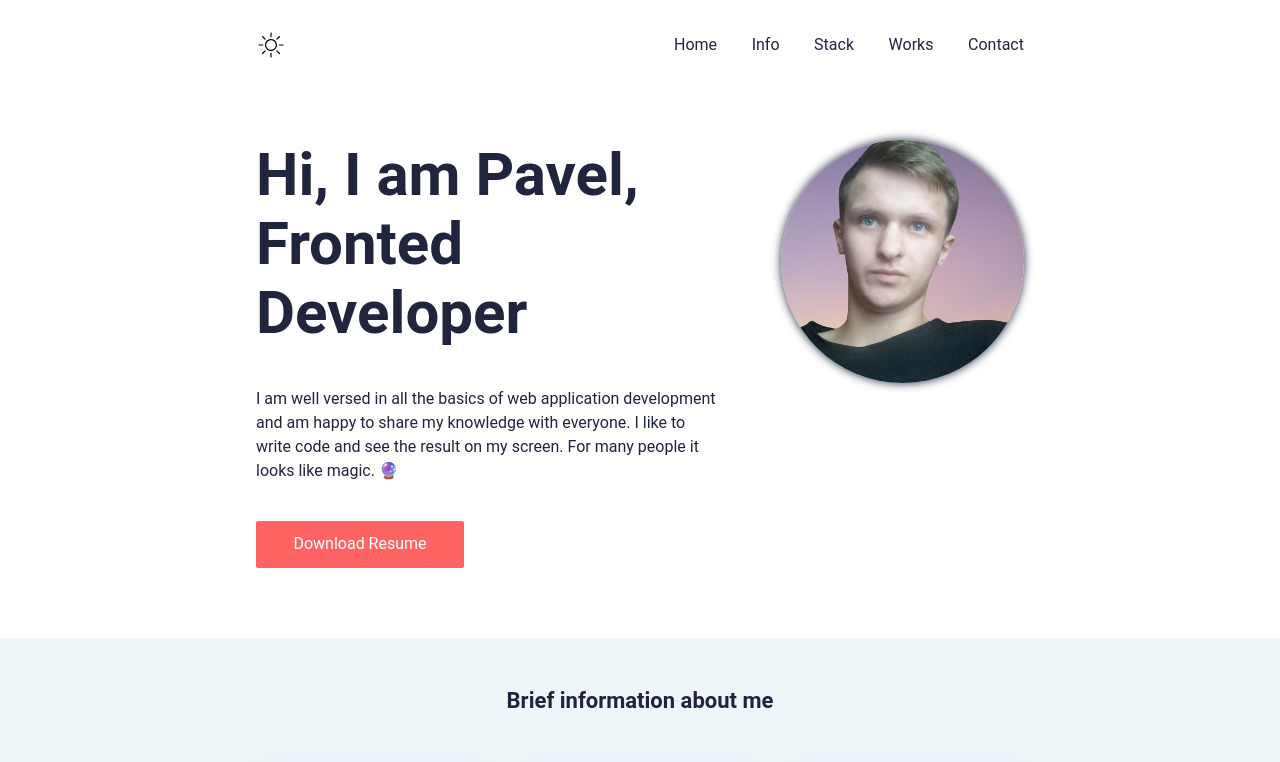
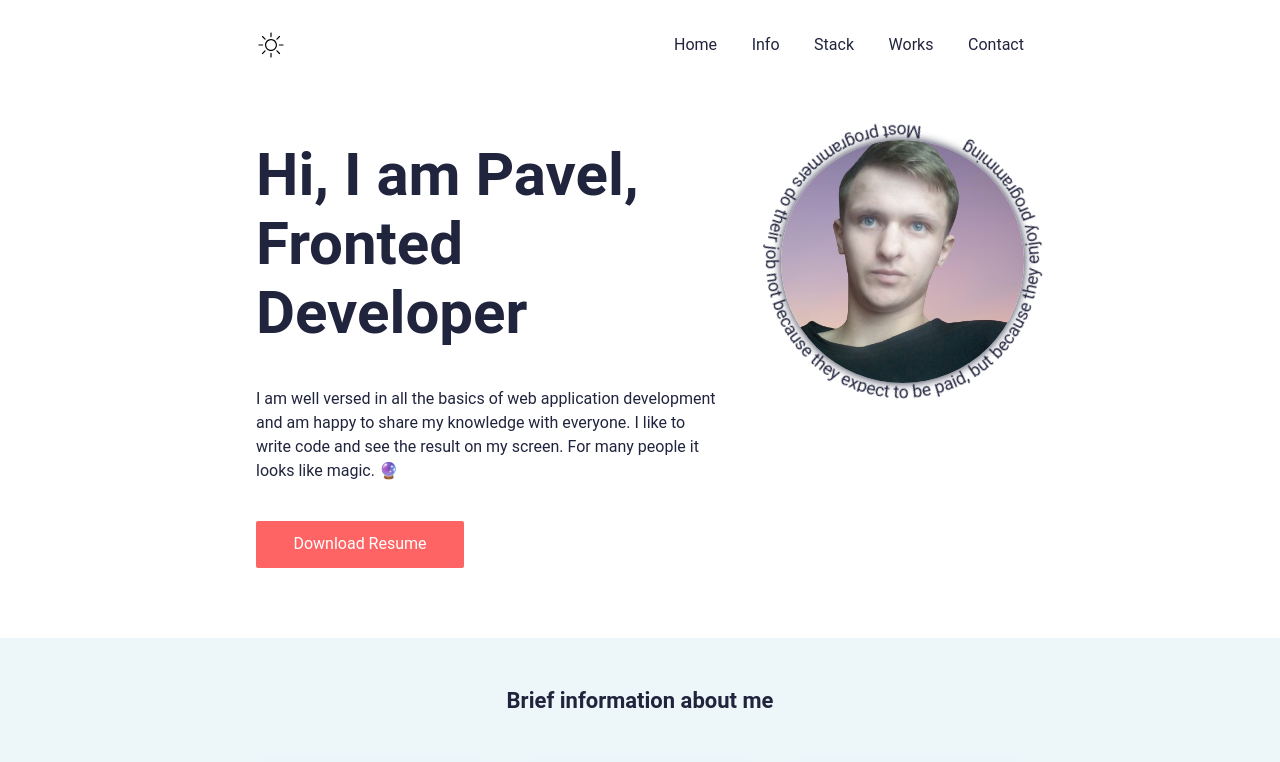
Before and after one commit to Pavel-Parkhomenko/Portfolio-Site, a React (Create React App) app: page /#/ in a window 1280 px wide. Shown: the top 762 px of the page. Built offline with nearby package versions, Linux system fonts and the light colour scheme.

Commit message:
add svg circle about avatar

```diff
--- a/src/components/Header/index.jsx
+++ b/src/components/Header/index.jsx
@@ -3,10 +3,12 @@ import {
   headerSubTitle,
   headerTitle,
   buttonText,
+  svgText,
 } from '../../mocks'
 import {
   Title, SubTitle,
   Container, Avatar, Button, TextContainer,
+  AvatarContainer,
 } from './styled'
 import doc from '../../assets/Parkhomenko_Pavel_CV_Frontend.pdf'
 
@@ -24,7 +26,18 @@ export default function Header() {
           <a ref={ref} href={doc} download="">{ buttonText }</a>
         </Button>
       </TextContainer>
-      <Avatar />
+      <AvatarContainer>
+        <svg viewBox="-126 -126 252 252" xmlns="http://www.w3.org/2000/svg">
+          <path id="path" d="M-125 0a125 125 0 10250 0 125 125 0 10-250 0" fill="none" />
+
+          <text y="40">
+            <textPath href="#path" startOffset="20">
+              {svgText}
+            </textPath>
+          </text>
+        </svg>
+        <Avatar />
+      </AvatarContainer>
     </Container>
   )
 }
--- a/src/components/Header/styled.js
+++ b/src/components/Header/styled.js
@@ -50,7 +50,7 @@ export const Avatar = styled.div`
   box-shadow: 0 0 10px ${({ theme }) => theme.bgColor.dark};
 
   @media (max-width: 568px) {
-    width: 174.38px;
+    width: 180px;
     height: 180px;
   }
 `
@@ -73,3 +73,34 @@ export const Button = styled.button`
     text-decoration: none;
   }
 `
+
+export const AvatarContainer = styled.div`
+  display: flex;
+  justify-content: center;
+  align-items: flex-start;
+  position: relative;
+
+  svg {
+    position: absolute;
+    top: -16px;
+    width: 275px;
+    height: 275px;
+    animation: rotate linear 20s infinite;
+
+    @keyframes rotate {
+      to {
+        transform: rotate(360deg);
+      }
+    }
+
+    @media (max-width: 568px) {
+      width: 212px;
+      height: 212px;
+    }
+  }
+
+  svg text {
+    font-size: 16px;
+    fill: ${({ theme }) => theme.textColor.primary};
+  }
+`
--- a/src/mocks/general.js
+++ b/src/mocks/general.js
@@ -13,3 +13,6 @@ export const technologiesTitle = `Technologies that I am interested in.
   I like to use them in my projects`
 
 export const worksTitle = 'My Works'
+
+export const svgText = `Most programmers do their job not because they expect to be paid, but because
+ they enjoy programming`
--- a/src/mocks/index.js
+++ b/src/mocks/index.js
@@ -7,4 +7,5 @@ export {
   infoTitle,
   technologiesTitle,
   worksTitle,
+  svgText,
 } from './general'
```
Also changed, not shown: .eslintrc.json.
